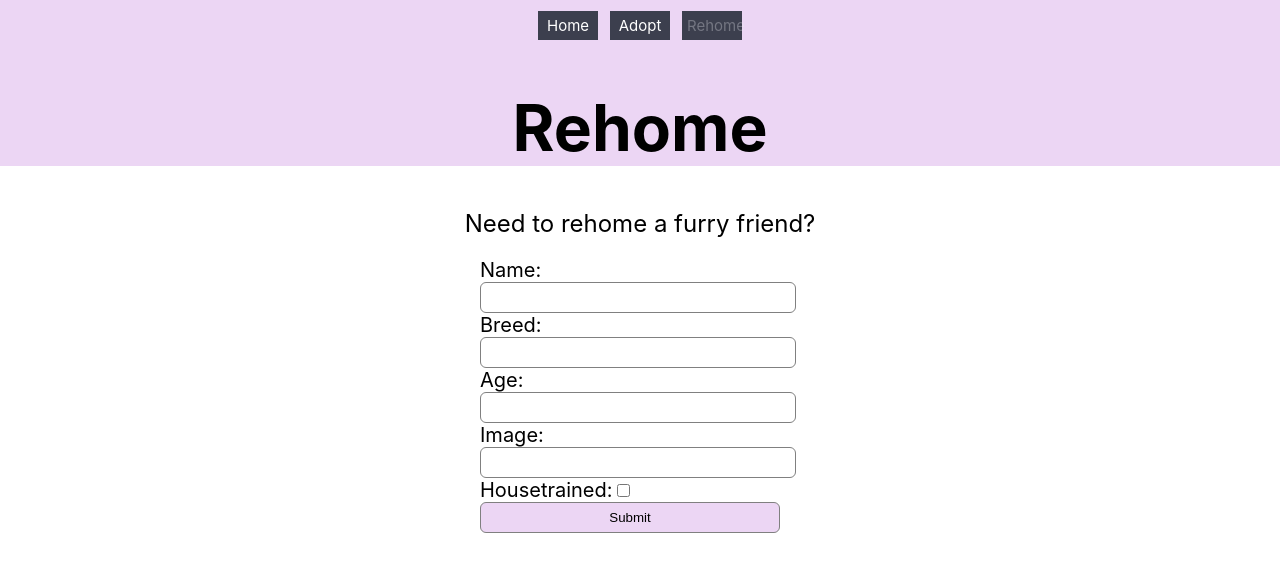
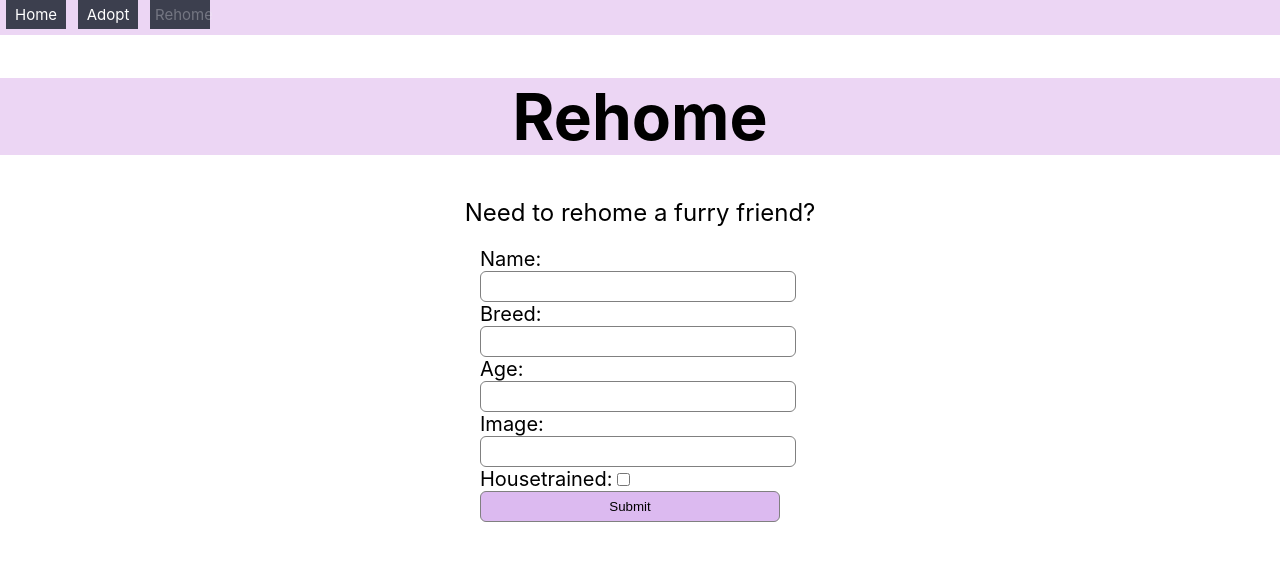
Before and after one commit to GenesisMcGruder/Adopt-a-Dog, a React (Create React App) app: page /Rehome in a window 1280 px wide. Shown: the top 572 px of the page. Built offline with nearby package versions, Linux system fonts and the light colour scheme.

Commit message:
updated to outlet component and  added routes.js

```diff
--- a/src/Adopt.js
+++ b/src/Adopt.js
@@ -1,5 +1,4 @@
 import React, { useEffect, useState } from "react";
-import NavBar from "./NavBar";
 import "./Page.css"
 import DogCards from "./DogCards";
 
@@ -16,9 +15,6 @@ function Adopt(){
     return (
         <>
         <div className="header">
-        <header>
-            <NavBar/>
-        </header>
         <h1>Adopt</h1>
         </div>
         <br></br>
--- a/src/App.js
+++ b/src/App.js
@@ -1,11 +1,14 @@
-import React from 'react';
-import Home from './Home';
+import NavBar from "./NavBar";
+import { Outlet } from "react-router-dom";
 
 function App() {
   return (
-      <div>
-        <Home/>
-      </div>
+      <>
+        <header>
+            <NavBar />
+        </header>
+        <Outlet />
+      </>
   );
 }
 
--- /dev/null
+++ b/src/ErrorPage.js
@@ -0,0 +1,13 @@
+import { useRouteError } from "react-router-dom";
+
+function ErrorPage () {
+    const error = useRouteError();
+    console.error(error);
+    return(
+        <main>
+            <h1>Oh no! Something went wrong here!</h1>
+        </main>
+    )
+}
+
+export default ErrorPage;
--- a/src/Home.js
+++ b/src/Home.js
@@ -1,14 +1,11 @@
 import React from "react";
-import NavBar from "./NavBar";
 import "./Page.css"
 
 function Home(){
+
     return (
         <>
         <div className="header">
-        <header>
-            <NavBar/>
-        </header>
         <h1>Welcome!</h1>
         </div>
         <br></br>
--- a/src/NavBar.css
+++ b/src/NavBar.css
@@ -14,3 +14,7 @@
 .active {
     color: #eef0f450;
 }
+
+.background{
+    background-color: rgba(215, 170, 232, 0.481);
+}
--- a/src/NavBar.js
+++ b/src/NavBar.js
@@ -5,7 +5,7 @@ import "./NavBar.css"
 
 function NavBar(){
     return(
-        <nav>
+        <nav className="background">
             <NavLink to="/"
             className="nav-link">
                 Home
--- a/src/Page.css
+++ b/src/Page.css
@@ -59,5 +59,5 @@
     border: 1px solid grey;
     border-radius: 6px;
     outline: none;
-    background-color:rgba(215, 170, 232, 0.481) ;
+    background-color: rgb(220, 186, 240);
 }
--- a/src/ReHome.js
+++ b/src/ReHome.js
@@ -1,5 +1,4 @@
 import React from "react";
-import NavBar from "./NavBar";
 import "./Page.css"
 import RehomeForm from "./RehomeForm";
 
@@ -7,9 +6,6 @@ function Rehome(){
     return (
         <>
         <div className="header">
-            <header>
-            <NavBar/>
-            </header>
             <h1>Rehome</h1>
         </div>
 
--- /dev/null
+++ b/src/routes.js
@@ -0,0 +1,29 @@
+import App from "./App";
+import Home from "./Home";
+import Adopt from "./Adopt";
+import Rehome from "./ReHome";
+import ErrorPage from "./ErrorPage";
+
+const routes = [
+    {
+        path: "/",
+        element: <App />,
+        errorElement:<ErrorPage />,
+        children: [
+            {
+                path:"/",
+                element: <Home />
+            },
+            {
+                path: "/Adopt",
+                element: <Adopt />
+            },
+            {
+                path:"/Rehome",
+                element: <Rehome />
+            }
+        ]
+    }
+]
+
+export default routes;
```
Also changed, not shown: src/index.js (+2 -17 lines).
